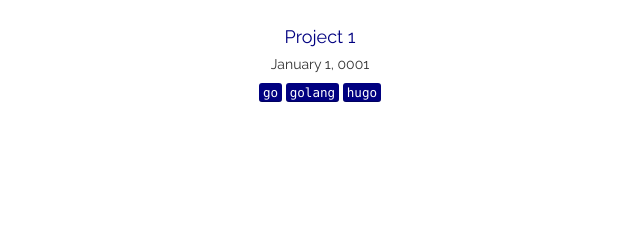
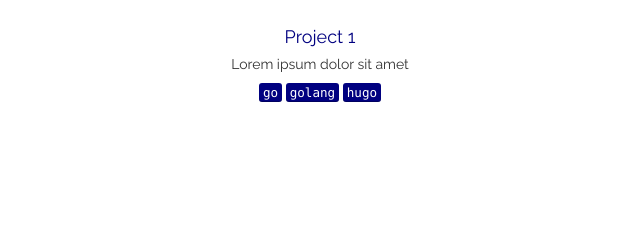
Before and after one commit to anagha-todalbagi/anagha-todalbagi.github.io, a plain HTML site: page tags/go/index.html in a window 1280 px wide. Shown: the part 136-370 px from the top of the page, 320-960 px from the left. Drawn offline with nearby package versions, Linux system fonts and the light colour scheme.

```diff
--- a/tags/go/index.html
+++ b/tags/go/index.html
@@ -138,7 +138,7 @@
 
 
     <h4><a href="https://github.com/anagha-todalbagi/#/">Project 1</a></h4>
-    <h5>January 1, 0001</h5>
+    <h5>Lorem ipsum dolor sit amet</h5>
      <kbd class="item-tag">go</kbd>  <kbd class="item-tag">golang</kbd>  <kbd class="item-tag">hugo</kbd>
 
 </div>
```
Also changed, not shown: tags/golang/index.html (+1 -1 lines), 1 other file.
